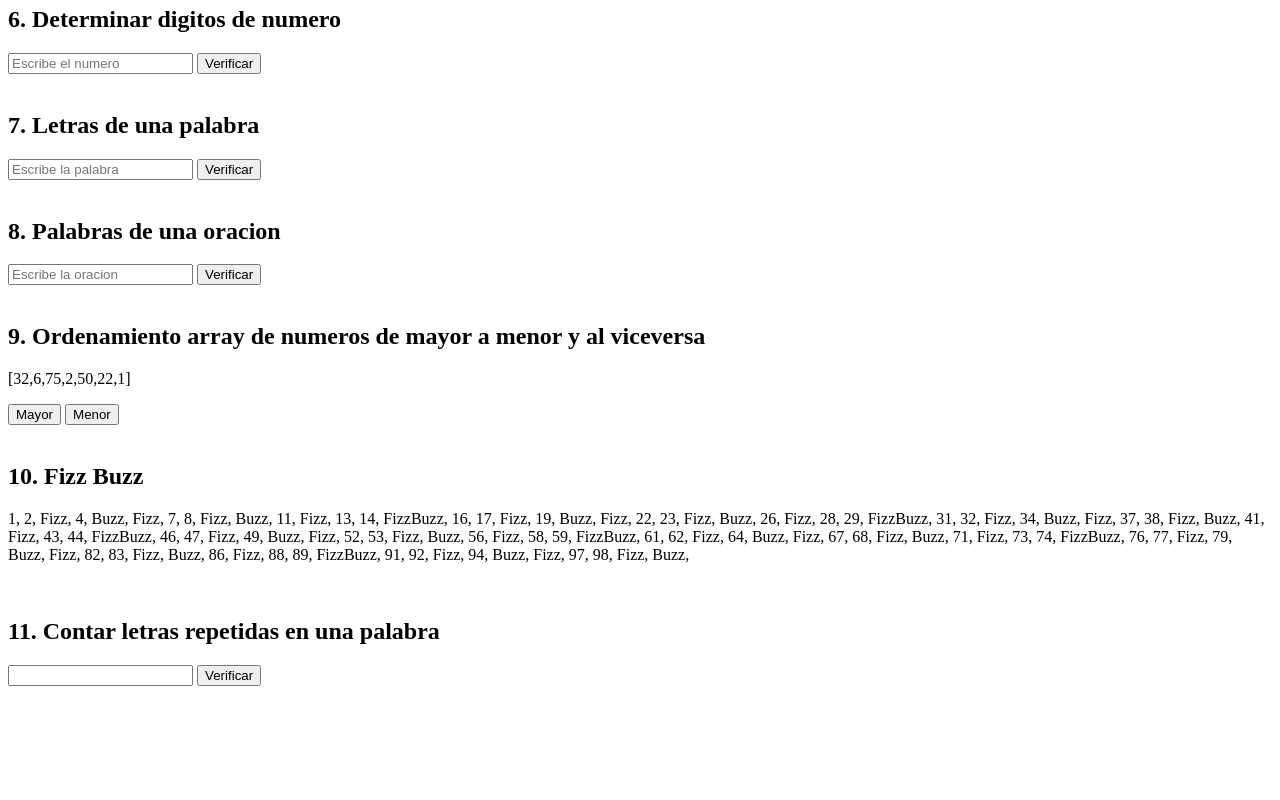
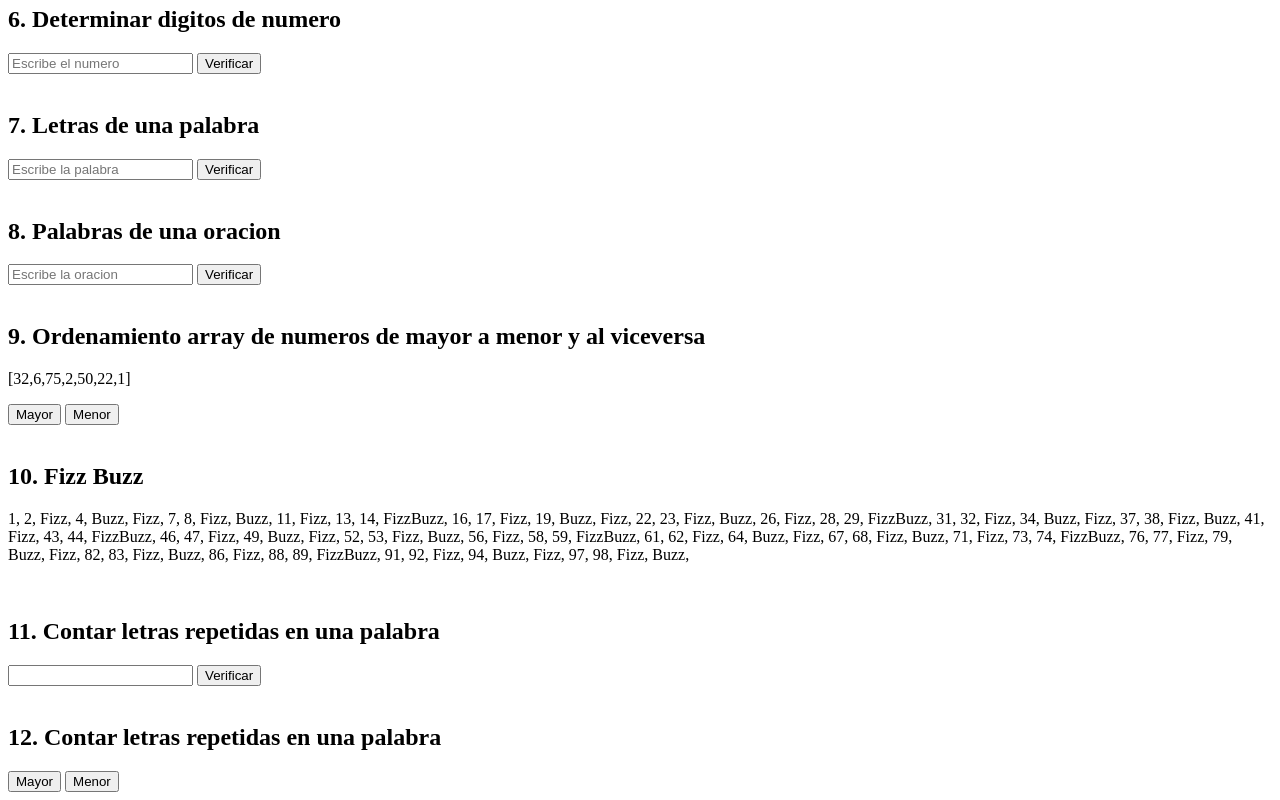
Before and after one commit to matiasmoscone1/practica-ejercicios-logica-programacion, a plain HTML site: page index.html in a window 1280 px wide. Shown: the part 608-1408 px from the top of the page. Before the commit the page ends 1302 px from the top, so only its background shows below. Drawn offline with Linux system fonts and the light colour scheme.

Commit message:
Agregando ejercicio 12

```diff
--- /dev/null
+++ b/ejercicio-12.js
@@ -0,0 +1,12 @@
+
+
+//12. Escribir un programa que encuentre el valor máximo y mínimo en un arreglo de números enteros.
+
+export default function contarMayorMenor(){
+
+
+
+
+
+
+}
--- a/index.html
+++ b/index.html
@@ -123,6 +123,17 @@
                 <span class="resultado-contar-letras"></span>
             </div>
         </section>
+        <br>
+        <section>
+            <h2>12. Contar letras repetidas en una palabra </h2>
+            <div>
+                <span class="array-ej-12"></span>
+                <button class="btn-ej-12-mayor">Mayor</button>
+                <button class="btn-ej-12-menor">Menor</button>
+                <br>
+                <span class="resultado-ej-12"></span>
+            </div>
+        </section>
     </main>
 
 
--- a/index.js
+++ b/index.js
@@ -9,7 +9,7 @@ import determinarOracion from "./ejercicio-8.js";
 import arrayMayorMenor from "./ejercicio-9.js";
 import fizzBuzz from "./ejercicio-10.js";
 import contarLetras from "./ejercicio-11.js";
-
+import contarMayorMenor from "./ejercicio-12.js";
 
 document.addEventListener("DOMContentLoaded", () => {
 
@@ -24,7 +24,7 @@ document.addEventListener("DOMContentLoaded", () => {
     arrayMayorMenor(".array-mayor-menor", ".btn-array-mayor", ".btn-array-menor");
     fizzBuzz(".fizz-buzz");
     contarLetras(".contar-letras", ".btn-contar-letras", ".resultado-contar-letras");
-
+    contarMayorMenor(".")
 
 
 });
```
